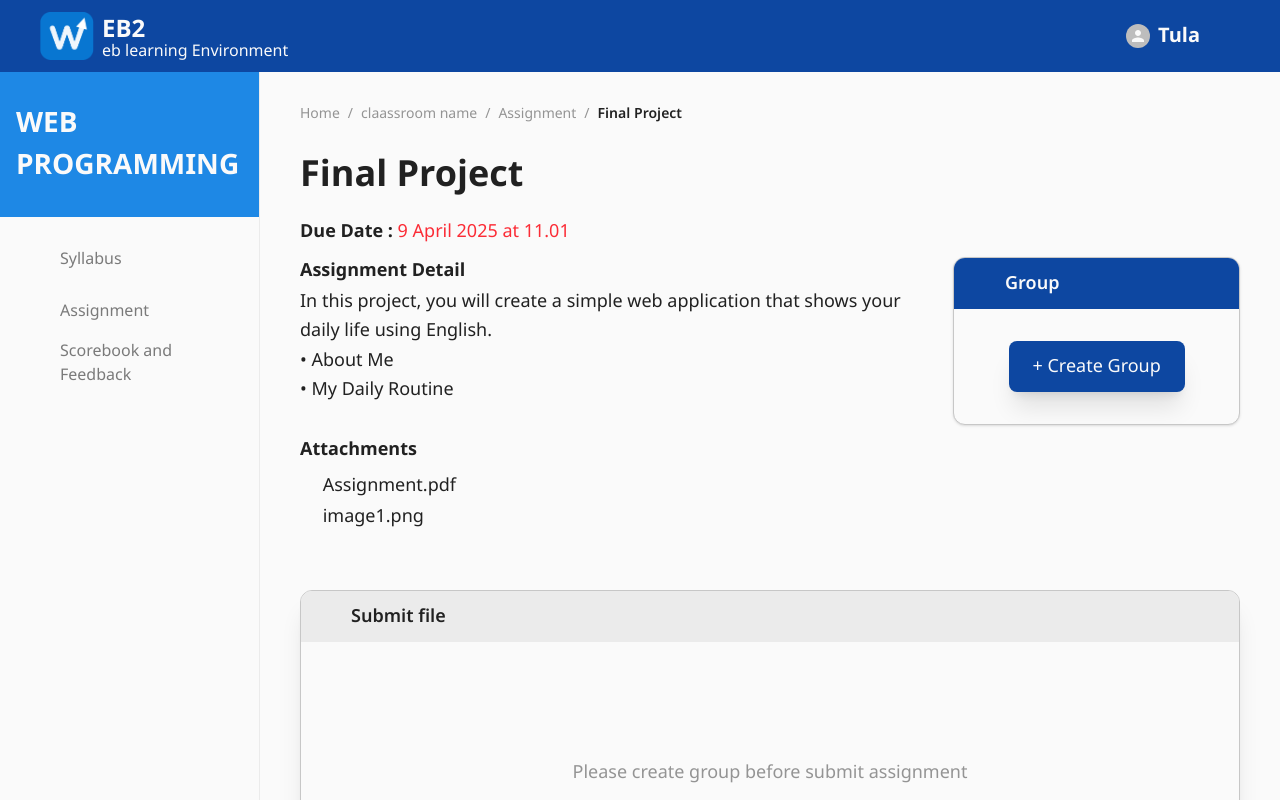
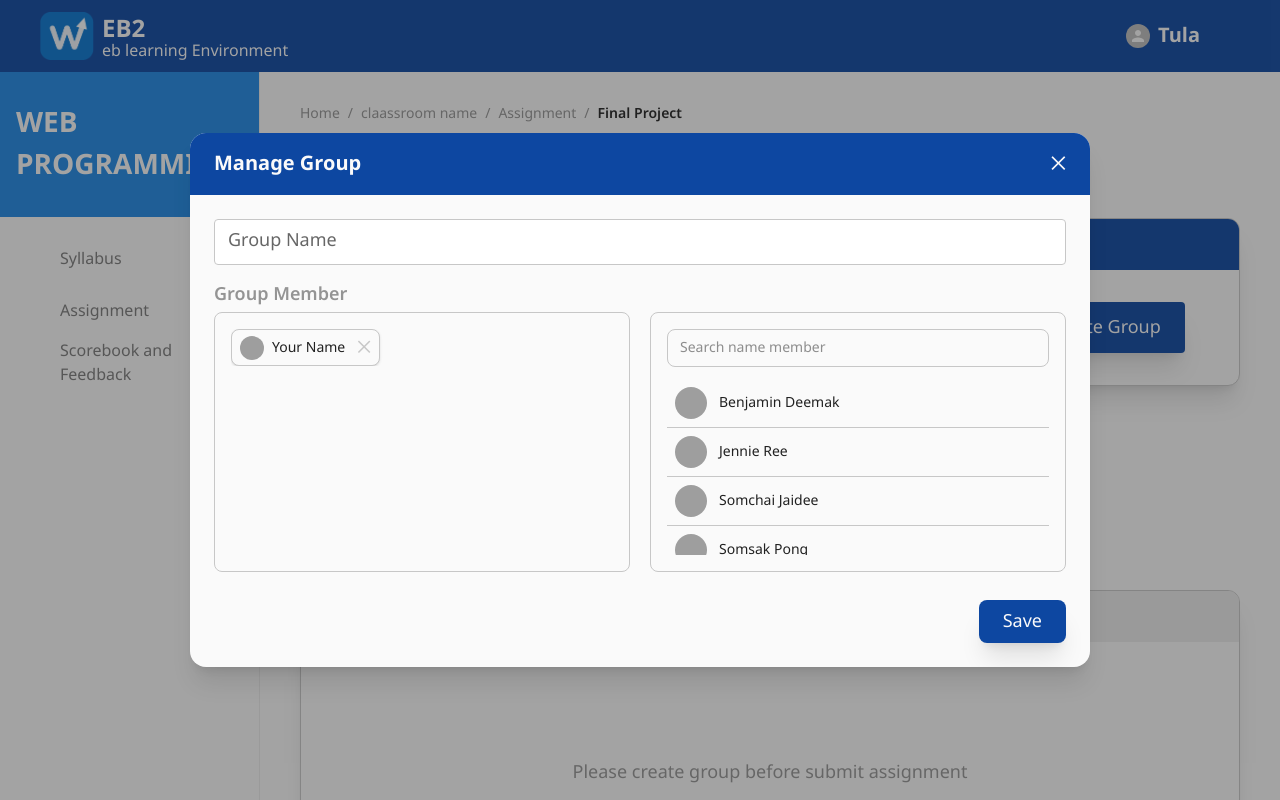
Before and after one commit to chanatip03/web2fe, a Next.js app: page /assignment/1/student/submit in a window 1280 px wide. Both pictures are taken after a click on the button "+ Create Group". Shown: the top 800 px of the page. Built offline with nearby package versions, Linux system fonts and the light colour scheme; grey boxes are pictures that could not be loaded; some icons are missing.

Commit message:
feat; fix RHFtesxtfield can check rule and add create groupmodal

```diff
--- /dev/null
+++ b/src/app/(public)/assignment/[id]/student/submit/CreateGroupModal.tsx
@@ -0,0 +1,186 @@
+"use client";
+
+import { useForm } from "react-hook-form";
+import { mockStudents, Student, Group, mockCurrentStudent } from "./mockGroup";
+import { RHFTextField } from "@/components/form/RHFTextField";
+import { useState, useEffect } from "react";
+
+interface Props {
+  open: boolean;
+  onClose: () => void;
+  onSave: (group: Group) => void;
+}
+
+interface FormValues {
+  groupName: string;
+}
+
+export default function CreateGroupModal({ open, onClose, onSave }: Props) {
+  const { control, handleSubmit, reset } = useForm<FormValues>({
+    defaultValues: {
+      groupName: "",
+    },
+    mode: "onSubmit",
+  });
+
+  const [members, setMembers] = useState<Student[]>([]);
+  const [search, setSearch] = useState("");
+
+  useEffect(() => {
+    if (open) {
+      setMembers((prev) => {
+        if (prev.find((m) => m.id === mockCurrentStudent.id)) return prev;
+        return [mockCurrentStudent, ...prev];
+      });
+    }
+  }, [open]);
+
+  const toggleMember = (s: Student) => {
+    if (members.find((m) => m.id === s.id))
+      setMembers(members.filter((m) => m.id !== s.id));
+    else setMembers([...members, s]);
+  };
+
+  const handleSave = (data: FormValues) => {
+    onSave({
+      id: Date.now(),
+      name: data.groupName,
+      projectId: 1,
+      members: members.map((m, i) => ({
+        id: i,
+        student: m,
+      })),
+    });
+
+    reset();
+    setMembers([]);
+    onClose();
+  };
+
+  if (!open) return null;
+
+  const filteredStudents = mockStudents.filter((s) =>
+    `${s.user.firstName} ${s.user.lastName}`
+      .toLowerCase()
+      .includes(search.toLowerCase())
+  );
+
+  return (
+    <div className="fixed inset-0 bg-black/40 flex items-center justify-center z-50">
+      <div className="bg-white w-[900px] max-w-[95vw] rounded-2xl shadow-xl overflow-hidden">
+
+        {/* HEADER */}
+        <div className="bg-primary03 text-white px-6 py-4 flex justify-between items-center">
+          <h4 className="font-bold">Manage Group</h4>
+          <button onClick={onClose} className="text-xl">✕</button>
+        </div>
+
+        {/* BODY */}
+        <div className="p-6 space-y-5">
+
+          <RHFTextField<FormValues>
+            name="groupName"
+            control={control}
+            label="Group Name"
+            placeholder="Enter group name"
+            rules={{
+              required: "Please enter group name",
+              minLength: {
+                value: 3,
+                message: "Group name must be at least 3 characters",
+              },
+            }}
+          />
+          <p className="font-semibold text-neutral04 mb-1">Group Member</p>
+          <div className="grid grid-cols-2 gap-5">
+            {/* LEFT MEMBERS */}
+            <div className="border border-neutral03 rounded-lg p-4 h-[260px] flex flex-col">
+
+              <div className="flex flex-wrap gap-2 overflow-y-auto">
+                {members.length === 0 && (
+                  <p className="text-neutral04 text-sm">No members selected</p>
+                )}
+
+                {members.map((m) => (
+                  <div
+                    key={m.id}
+                    className="flex items-center gap-2 bg-white border border-neutral03 shadow-sm rounded-lg px-2 py-1"
+                  >
+                    <img
+                      src={m.user.imageUrl}
+                      className="w-6 h-6 rounded-full"
+                    />
+
+                    <span className="text-sm whitespace-nowrap">
+                      {m.user.firstName} {m.user.lastName}
+                    </span>
+
+                    <button
+                      onClick={() => toggleMember(m)}
+                      disabled={m.id === mockCurrentStudent.id}
+                      className={`ml-1 ${
+                        m.id === mockCurrentStudent.id
+                          ? "text-neutral03 cursor-not-allowed"
+                          : "text-neutral05 hover:text-red-500"
+                      }`}
+                    >
+                      ✕
+                    </button>
+                  </div>
+                ))}
+              </div>
+            </div>
+
+            {/* RIGHT LIST */}
+            <div className="border border-neutral03 rounded-lg p-4 h-[260px] flex flex-col">
+
+              {/* SEARCH */}
+              <input
+                placeholder="Search name member"
+                value={search}
+                onChange={(e) => setSearch(e.target.value)}
+                className="border border-neutral03 rounded-lg px-3 py-2 mb-3 text-sm outline-none"
+              />
+
+              {/* LIST */}
+              <div className="overflow-y-auto flex-1 divide-y divide-neutral03">
+                {filteredStudents.map((s) => {
+                  const selected = members.some((m) => m.id === s.id);
+
+                  return (
+                    <div
+                      key={s.id}
+                      onClick={() => toggleMember(s)}
+                      className={`flex items-center gap-3 p-2 cursor-pointer hover:bg-neutral02 ${
+                        selected ? "bg-neutral02" : ""
+                      }`}
+                    >
+                      <img
+                        src={s.user.imageUrl}
+                        className="w-8 h-8 rounded-full"
+                      />
+
+                      <span className="text-sm">
+                        {s.user.firstName} {s.user.lastName}
+                      </span>
+                    </div>
+                  );
+                })}
+              </div>
+            </div>
+          </div>
+
+          {/* FOOTER */}
+          <div className="flex justify-end gap-3 pt-2">
+            <button
+              onClick={handleSubmit(handleSave)}
+              className="bg-primary03 text-white px-6 py-2 rounded-lg shadow-xl hover:opacity-90"
+            >
+              Save
+            </button>
+          </div>
+        </div>
+      </div>
+    </div>
+  );
+}
--- /dev/null
+++ b/src/app/(public)/assignment/[id]/student/submit/GroupCard.tsx
@@ -0,0 +1,36 @@
+import { Group } from "./mockGroup";
+import GroupsIcon from "@mui/icons-material/Groups";
+import ModeEditIcon from '@mui/icons-material/ModeEdit';
+
+interface Props {
+  group: Group;
+  onEdit: () => void;
+}
+
+export default function GroupCard({ group, onEdit }: Props) {
+  return (
+    <div className="bg-white rounded-xl shadow-xl border border-neutral03 overflow-hidden">
+      <div className="bg-primary03 text-white px-6 py-3 font-semibold flex justify-between">
+        <span><GroupsIcon className="mr-1"/> Group</span>
+      </div>
+
+      <div className="p-4">
+        <div className="flex items-center justify-between mb-3">
+          <p className="font-semibold mb-0.5 text-xl">{group.name}</p>
+          <button onClick={onEdit} className="text-primary03 hover:text-primary04 transition">
+            <ModeEditIcon fontSize="medium" />
+          </button>
+        </div>
+        <div className="flex -space-x-2">
+          {group.members.map((m) => (
+            <img
+              key={m.id}
+              src={m.student.user.imageUrl}
+              className="w-10 h-10 rounded-full"
+            />
+          ))}
+        </div>
+      </div>
+    </div>
+  );
+}
--- /dev/null
+++ b/src/app/(public)/assignment/[id]/student/submit/mockGroup.ts
@@ -0,0 +1,86 @@
+// mockGroup.ts
+
+export interface User {
+  id: number;
+  firstName: string;
+  lastName: string;
+  email: string;
+  imageUrl: string;
+}
+
+export interface Student {
+  id: number;
+  user: User;
+  studentId: string;
+}
+
+export interface GroupMember {
+  id: number;
+  student: Student;
+}
+
+export interface Group {
+  id: number;
+  name: string;
+  projectId: number;
+  members: GroupMember[];
+}
+
+/* ================= MOCK ================= */
+
+export const mockStudents: Student[] = [
+  {
+    id: 1,
+    studentId: "65010001",
+    user: {
+      id: 1,
+      firstName: "Benjamin",
+      lastName: "Deemak",
+      email: "ben@mail.com",
+      imageUrl: "https://i.pravatar.cc/100?img=1",
+    },
+  },
+  {
+    id: 2,
+    studentId: "65010002",
+    user: {
+      id: 2,
+      firstName: "Jennie",
+      lastName: "Ree",
+      email: "jen@mail.com",
+      imageUrl: "https://i.pravatar.cc/100?img=2",
+    },
+  },
+  {
+    id: 3,
+    studentId: "65010003",
+    user: {
+      id: 3,
+      firstName: "Somchai",
+      lastName: "Jaidee",
+      email: "som@mail.com",
+      imageUrl: "https://i.pravatar.cc/100?img=3",
+    },
+  },
+    {
+    id: 4,
+    studentId: "65010004",
+    user: {
+      id: 4,
+      firstName: "Somsak",
+      lastName: "Pong",
+      email: "som@kmail.com",
+      imageUrl: "https://i.pravatar.cc/100?img=4",
+    },
+  },
+];
+
+export const mockCurrentStudent: Student = {
+  id: 999,
+  user: {
+    id: 999,
+    firstName: "Your",
+    lastName: "Name",
+    imageUrl: "https://i.pravatar.cc/150?img=12",
+  },
+};
--- a/src/app/(public)/assignment/[id]/student/submit/page.tsx
+++ b/src/app/(public)/assignment/[id]/student/submit/page.tsx
@@ -1,5 +1,6 @@
 "use client";
 
+import { flattenError } from "zod/v4/core";
 import SubmitPage, { Assignment } from "./submit";
 export const dynamic = "force-dynamic";
 
--- a/src/app/(public)/assignment/[id]/student/submit/submit.tsx
+++ b/src/app/(public)/assignment/[id]/student/submit/submit.tsx
@@ -7,6 +7,9 @@ import Link from "next/link";
 import InsertDriveFileIcon from '@mui/icons-material/InsertDriveFile';
 import GroupsIcon from '@mui/icons-material/Groups';
 import UploadFileIcon from "@mui/icons-material/UploadFile";
+import CreateGroupModal from "./CreateGroupModal";
+import GroupCard from "./GroupCard";
+import { Group } from "./mockGroup";
 
 /* ================= TYPES ================= */
 
@@ -34,8 +37,11 @@ interface Props {
 /* ================= COMPONENT ================= */
 
 export default function SubmitPage({ assignment }: Props) {
-    const hasGroup = false; // TODO: เอาจาก API group student
+    const [open, setOpen] = useState(false);
+    const [group, setGroup] = useState<Group | null>(null);
+    const hasGroup = !!group; // TODO: เอาจาก API group student
     const canSubmit = !assignment.isGroup || hasGroup;
+
   return (
     <div className="max-w-[1500px] mx-auto px-10 py-8 bg-neutral01">
 
@@ -62,6 +68,10 @@ export default function SubmitPage({ assignment }: Props) {
         {assignment.name}
       </h1>
 
+      <div className="grid grid-cols-12 gap-10">
+
+        {/* LEFT SIDE */}
+        <div className="col-span-8">
           {/* Due Date */}
           <p className="mb-3">
               <span className="font-bold">Due Date :</span>{" "}
@@ -69,11 +79,6 @@ export default function SubmitPage({ assignment }: Props) {
               {dayjs(assignment.dueDate).format("D MMMM YYYY [at] HH.mm")}
               </span>
           </p>
-
-      <div className="grid grid-cols-12 gap-10">
-
-        {/* LEFT SIDE */}
-        <div className="col-span-8">
 
           {/* Detail */}
           <h2 className="font-bold text-lg mb-0.5">
@@ -98,19 +103,35 @@ export default function SubmitPage({ assignment }: Props) {
         {/* RIGHT SIDE GROUP BOX */}
         {assignment.isGroup && (
           <div className="col-span-4">
-            <div className="bg-white rounded-xl shadow border border-neutral03 overflow-hidden">
+            {group ? (
+              <GroupCard
+                group={group}
+                onEdit={() => setOpen(true)}
+              />
+            ) : (
+              <div className="bg-white rounded-xl shadow-xl border border-neutral03 overflow-hidden">
                 <div className="bg-primary03 text-white px-6 py-3 font-semibold">
                   <GroupsIcon className="mr-1 inline-block" /> Group
                 </div>
 
                 <div className="p-8 flex justify-center">
-                    <button className="bg-primary03 text-white px-6 py-3 rounded-lg shadow-xl hover:opacity-90 transition">
+                  <button
+                    onClick={() => setOpen(true)}
+                    className="bg-primary03 text-white px-6 py-3 rounded shadow-xl hover:opacity-90 transition flex items-center gap-2"
+                  >
                     + Create Group
                   </button>
                 </div>
               </div>
+            )}
           </div>
         )}
+
+        <CreateGroupModal
+          open={open}
+          onClose={() => setOpen(false)}
+          onSave={(g) => setGroup(g)}
+        />
 
         {/* Submit file */}
         <div
--- a/src/components/form/RHFTextField.tsx
+++ b/src/components/form/RHFTextField.tsx
@@ -1,5 +1,5 @@
 import { ReactNode } from "react";
-import { Controller, FieldValues, Path, Control } from "react-hook-form";
+import { Controller, FieldValues, Path, Control, RegisterOptions } from "react-hook-form";
 import {
   TextField,
   Stack,
@@ -17,6 +17,7 @@ interface RHFInputProps<T extends FieldValues>
   startIcon?: ReactNode;
   endIcon?: ReactNode;
   slotProps?: TextFieldProps["slotProps"];
+  rules?: RegisterOptions<T>;
 }
 export function RHFTextField<T extends FieldValues>({
   name,
@@ -26,12 +27,14 @@ export function RHFTextField<T extends FieldValues>({
   startIcon,
   endIcon,
   slotProps,
+  rules,
   ...props
 }: Readonly<RHFInputProps<T>>) {
   return (
     <Controller
       name={name}
       control={control}
+      rules={rules}
       render={({ field, fieldState }) => (
           <TextField
             {...props}
```
Lines whose indentation alone changed are shown as unchanged.
